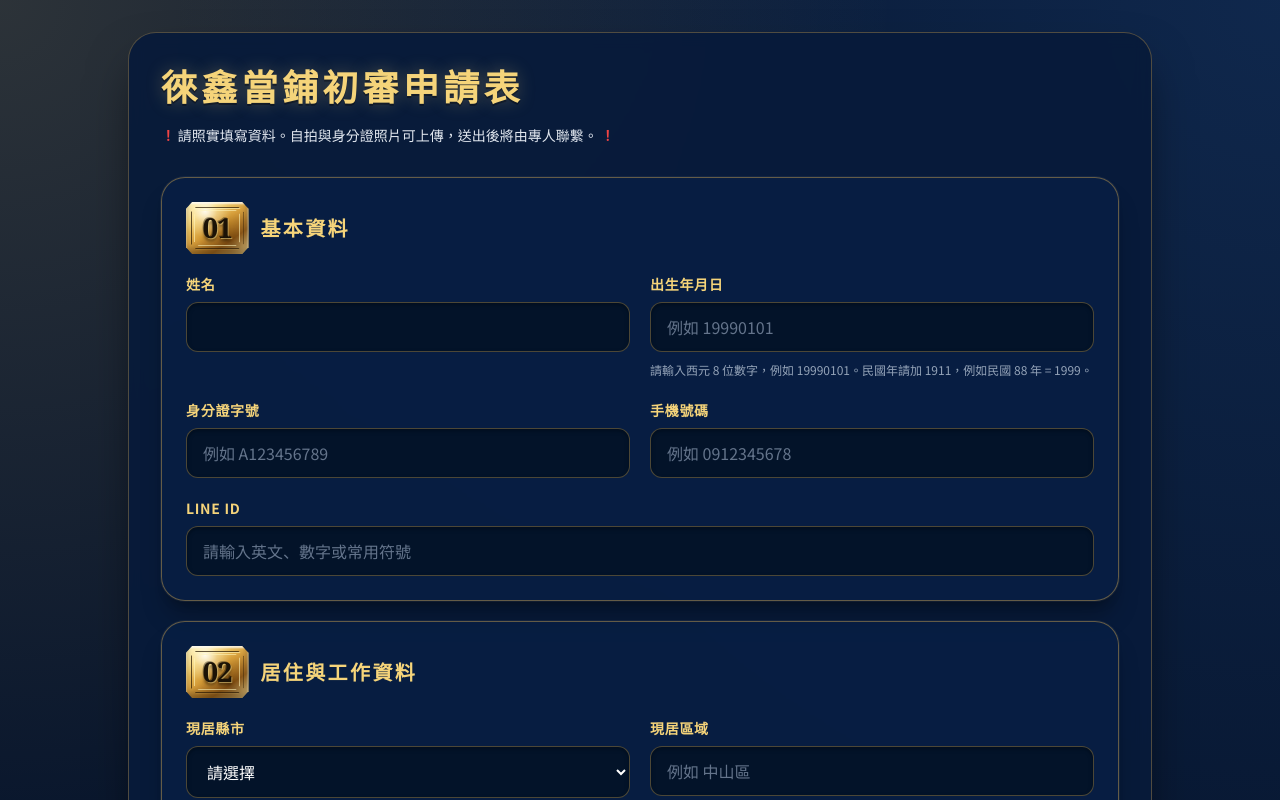
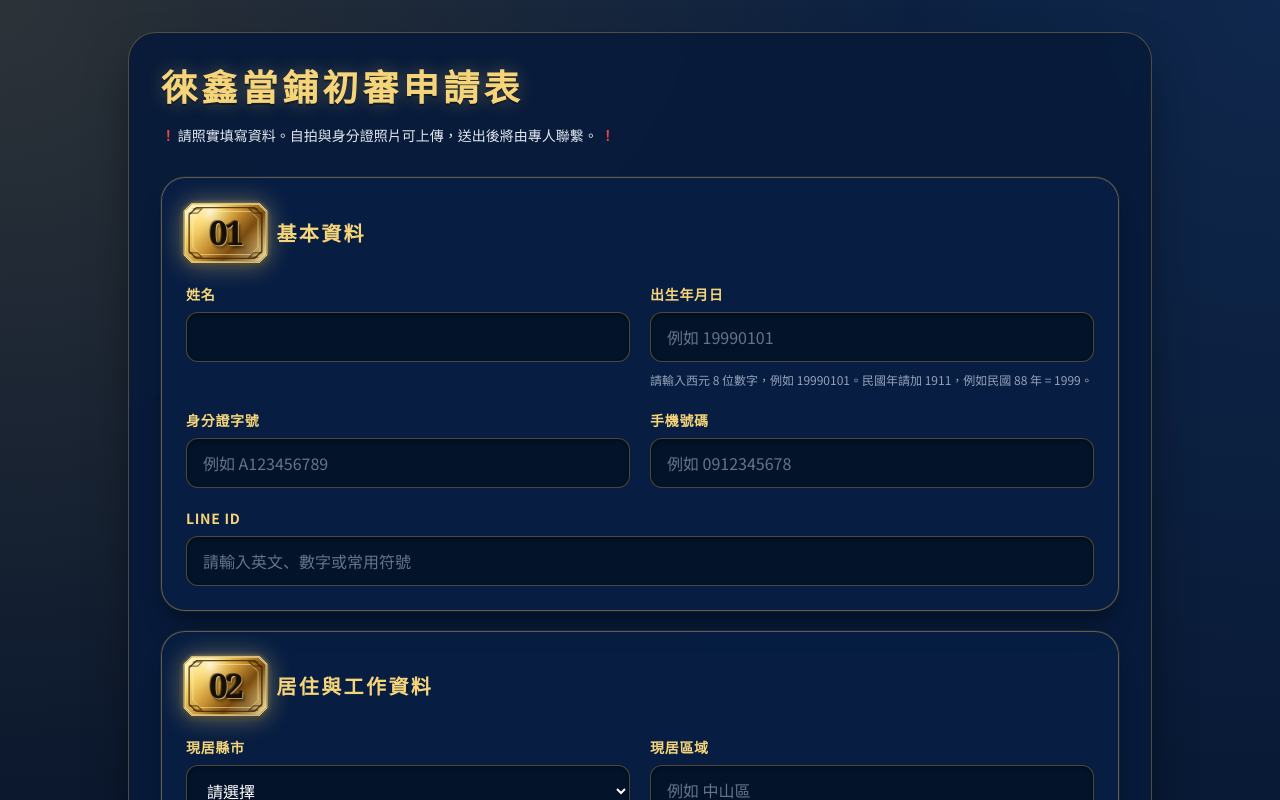
Before and after one commit to d125410918/Pawnshop_Custom2, a Next.js app: page / in a window 1280 px wide. Shown: the top 800 px of the page. Built offline with nearby package versions, Linux system fonts and the light colour scheme.

Commit message:
Use gold frame asset for section number badges

```diff
--- a/app/globals.css
+++ b/app/globals.css
@@ -41,13 +41,13 @@
   margin-left: 0.2em;
 }
 
-/* 01~05 區塊編號：八角 SVG 風格金屬牌 */
+/* 01~05 區塊編號：嵌入金牌外框素材，再疊相近數字字體 */
 form > section > div:first-child > span:first-child {
-  width: 3.9rem;
-  height: 3.25rem;
-  min-width: 3.9rem;
-  min-height: 3.25rem;
-  padding: 0;
+  width: 4.9rem;
+  height: 3.85rem;
+  min-width: 4.9rem;
+  min-height: 3.85rem;
+  padding: 0 0 0.08rem;
   display: inline-flex !important;
   align-items: center;
   justify-content: center;
@@ -57,57 +57,38 @@
   overflow: visible;
 
   font-family: Georgia, "Times New Roman", "Noto Serif TC", serif;
-  font-size: 1.72rem !important;
-  font-weight: 900 !important;
+  font-size: 2.08rem !important;
+  font-weight: 700 !important;
   line-height: 1;
-  letter-spacing: -0.035em;
-  color: #1b1206 !important;
+  letter-spacing: -0.08em;
+  color: #150f06 !important;
 
-  clip-path: polygon(10% 0%, 90% 0%, 100% 13%, 100% 87%, 90% 100%, 10% 100%, 0% 87%, 0% 13%);
+  border: 0 !important;
   border-radius: 0 !important;
-  border: 0 !important;
-
-  background:
-    radial-gradient(circle at 31% 18%, rgba(255, 255, 255, 0.88) 0%, rgba(255, 255, 255, 0.25) 20%, transparent 43%),
-    radial-gradient(circle at 74% 82%, rgba(73, 39, 4, 0.42) 0%, rgba(73, 39, 4, 0.12) 28%, transparent 52%),
-    linear-gradient(145deg, #fff4b8 0%, #f8d66f 23%, #d49a35 48%, #8f5713 73%, #ffeaa0 100%) !important;
-
-  box-shadow:
-    0 0 0 1px rgba(255, 243, 178, 0.95),
-    0 0 0 3px rgba(134, 82, 14, 0.88),
-    inset 0 2px 2px rgba(255, 255, 255, 0.78),
-    inset 0 -5px 7px rgba(72, 41, 4, 0.45),
-    inset 0 0 18px rgba(255, 244, 188, 0.22),
-    0 9px 18px rgba(0, 0, 0, 0.42),
-    0 0 20px rgba(245, 212, 122, 0.45);
-
+  background: none !important;
+  box-shadow: none !important;
   text-shadow:
-    1px 1px 0 rgba(255, 234, 151, 0.45),
-    -1px -1px 0 rgba(0, 0, 0, 0.36),
-    0 3px 3px rgba(0, 0, 0, 0.42);
+    1px 1px 0 rgba(255, 231, 143, 0.55),
+    -1px -1px 0 rgba(0, 0, 0, 0.46),
+    2px 3px 3px rgba(0, 0, 0, 0.48);
 }
 
 form > section > div:first-child > span:first-child::before {
   content: "";
   position: absolute;
-  inset: 0.3rem;
+  inset: -0.32rem -0.45rem;
   z-index: -1;
-  clip-path: polygon(10% 0%, 90% 0%, 100% 13%, 100% 87%, 90% 100%, 10% 100%, 0% 87%, 0% 13%);
-  border: 1px solid rgba(43, 27, 5, 0.72);
-  box-shadow:
-    inset 0 1px 0 rgba(255, 247, 190, 0.6),
-    0 0 0 1px rgba(255, 230, 139, 0.38);
   pointer-events: none;
+  background-image: url('/gold-number-frame.svg');
+  background-repeat: no-repeat;
+  background-position: center;
+  background-size: 100% 100%;
+  filter: drop-shadow(0 0 12px rgba(245, 212, 122, 0.42));
 }
 
 form > section > div:first-child > span:first-child::after {
   content: "";
-  position: absolute;
-  inset: 0.5rem;
-  z-index: -1;
-  clip-path: polygon(10% 0%, 90% 0%, 100% 13%, 100% 87%, 90% 100%, 10% 100%, 0% 87%, 0% 13%);
-  border: 1px solid rgba(255, 247, 190, 0.58);
-  pointer-events: none;
+  display: none;
 }
 
 /* 03 資金需求：桌機左右各半，手機單欄，避免 NT$ 區塊撐出畫面 */
```
